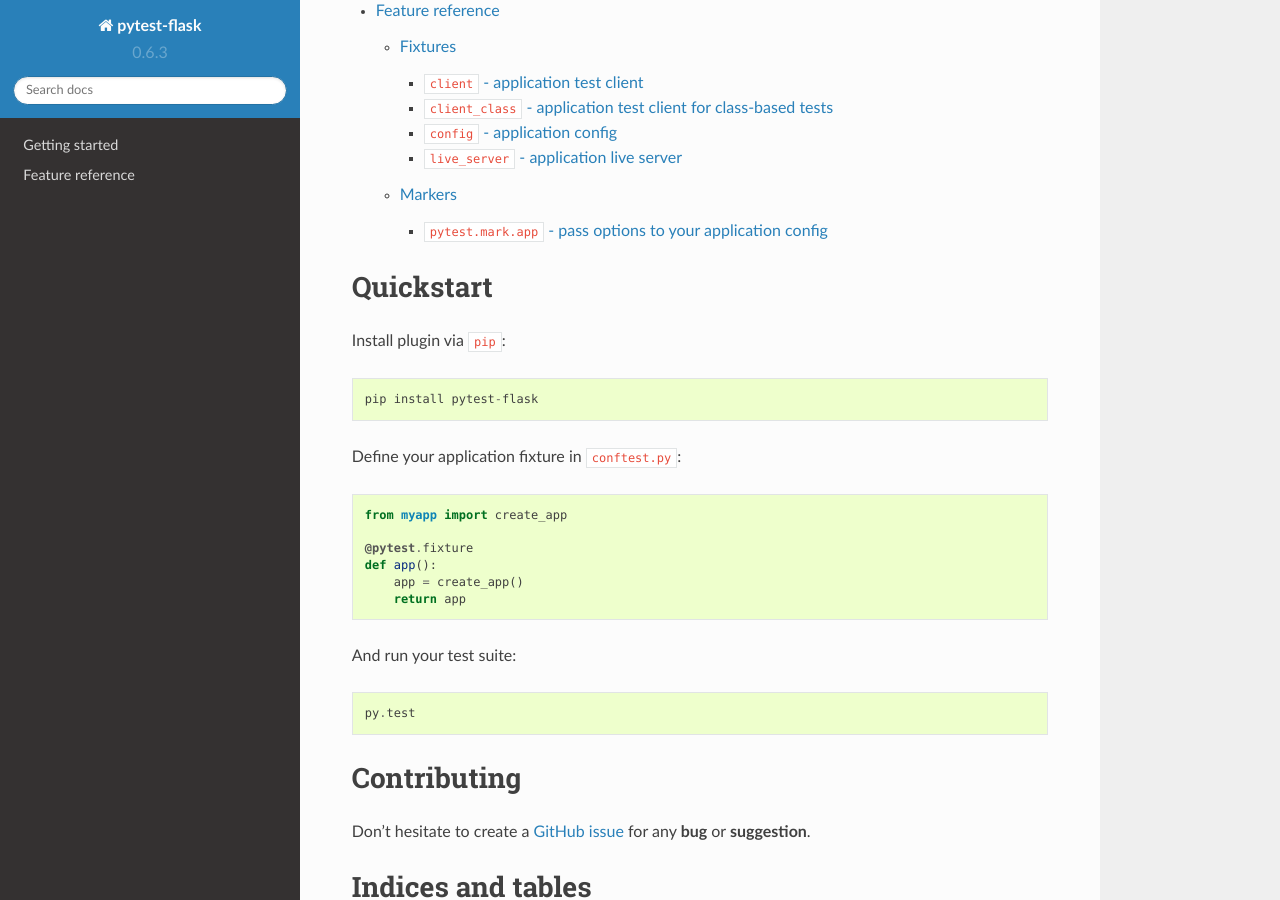
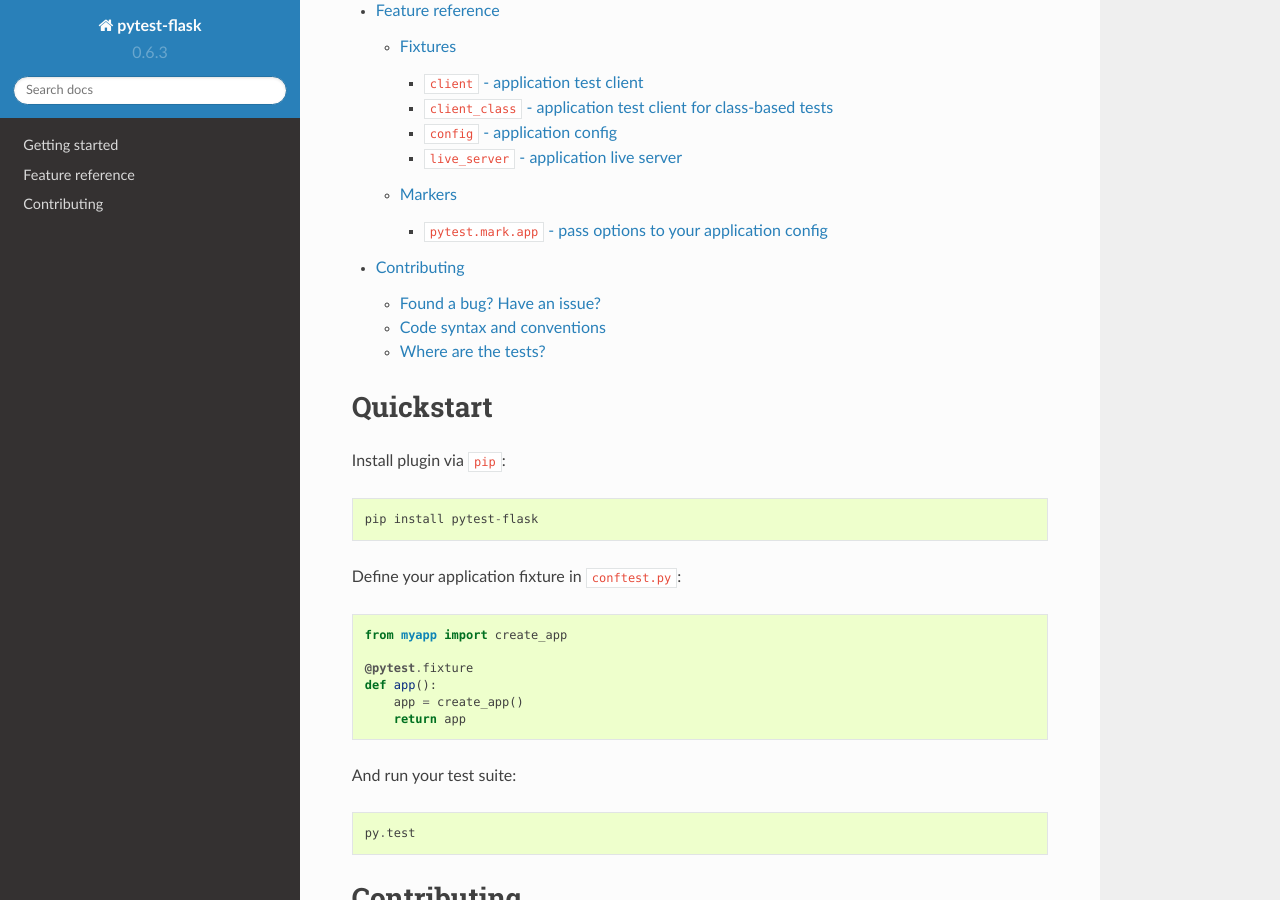
Before and after one commit to pytest-dev/pytest-flask, a Sphinx documentation site: the page built from docs/index.rst, in a window 1280 px wide and 900 px high, scrolled down 353 px. Built offline with Sphinx 7.4.7 and the Read the Docs theme 2.0.0, drawn with Linux system fonts in a browser that asks for light colours; some of the changed lines change nothing that is shown.

Commit message:
Add contributing guide to documentation

```diff
--- /dev/null
+++ b/docs/contributing.rst
@@ -0,0 +1,31 @@
+Contributing
+============
+
+Found a bug? Have an issue?
+---------------------------
+
+The fastest way to get feedback on contributions/bugs is create a `GitHub
+issue`_ or catch me on `Twitter`_.
+
+
+Code syntax and conventions
+---------------------------
+
+We try to conform to `PEP8`_ as much as possible. Make sure that your code as
+well.
+
+
+Where are the tests?
+--------------------
+
+Good that you're asking. The repository test suite is located in ``tests``
+directory. Makefile defines a target to run them::
+
+    make test
+
+Ensure the all tests are passed before submit a pull request.
+
+
+.. _GitHub issue: https://github.com/vitalk/pytest-flask/issues
+.. _Twitter: https://twitter.com/elephantscanfly
+.. _PEP8: http://www.python.org/dev/peps/pep-0008/
--- a/docs/index.rst
+++ b/docs/index.rst
@@ -9,6 +9,7 @@
 
    tutorial
    features
+   contributing
 
 
 Quickstart
```
